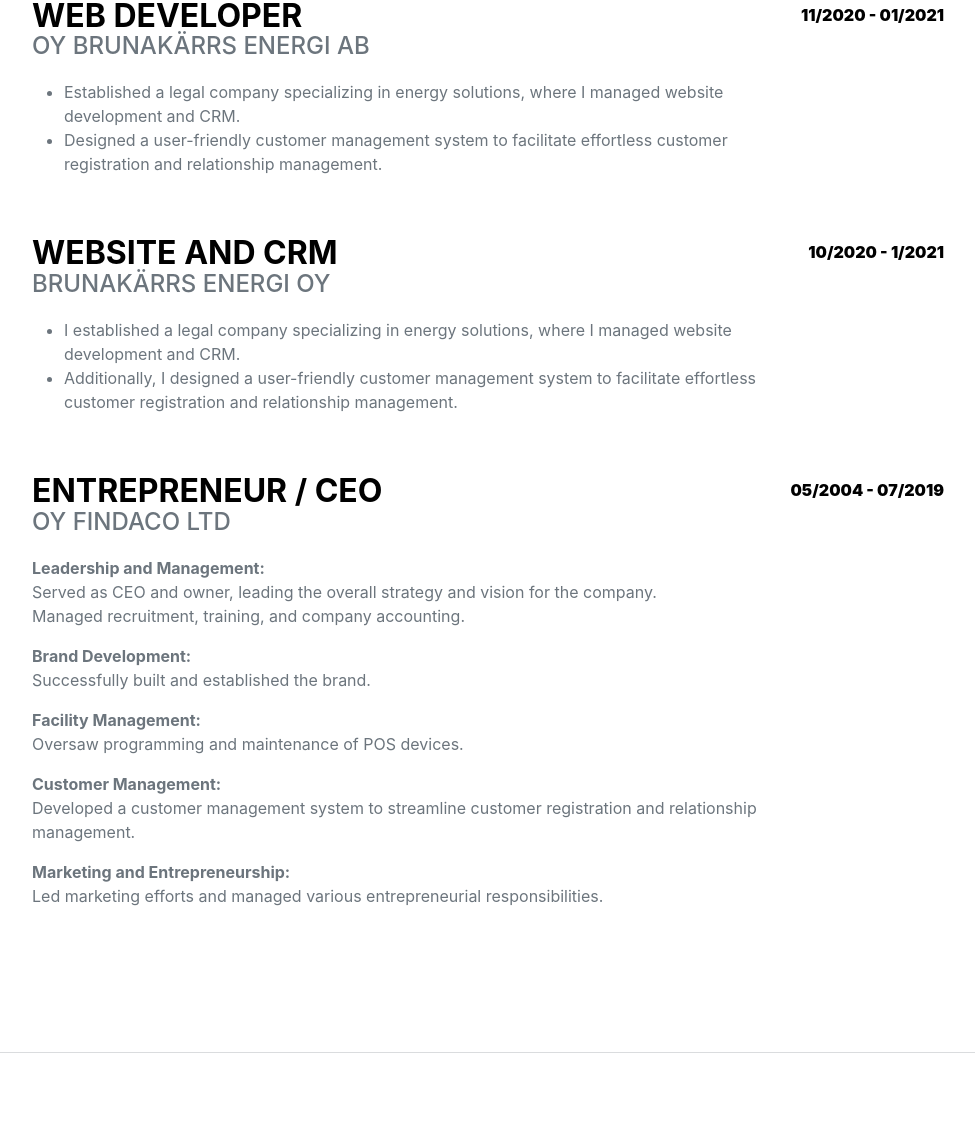
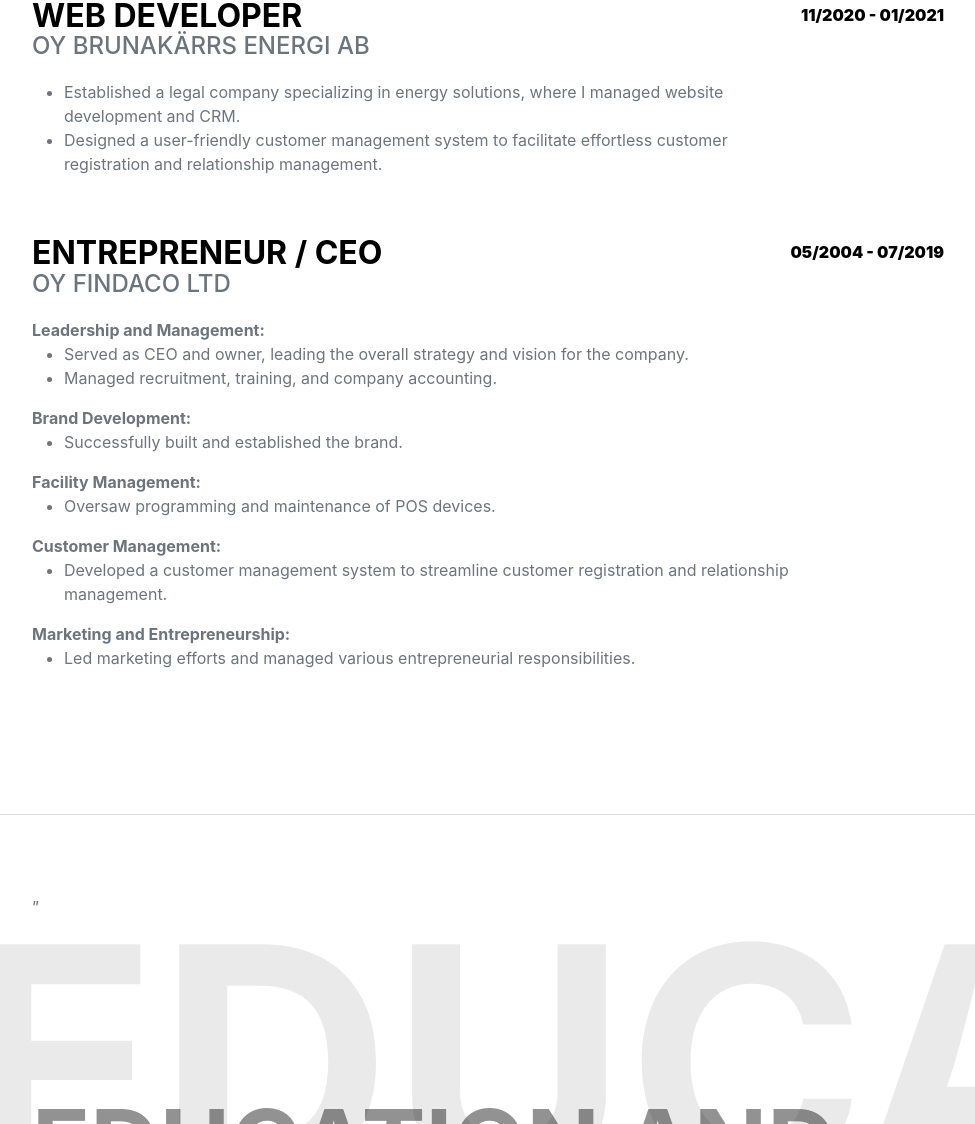
Before and after one commit to LeoSuzu/MyCVSite, a website: page index.html in a window 1280 px wide. Shown: the part 1708-2832 px from the top of the page, without its empty margins (288-1263 px from the left). Drawn offline with nearby package versions, Linux system fonts and the light colour scheme; a web font is replaced by a local one.

Commit message:
EXPERIENCE SECTI reformed. Added new experience

```diff
--- a/index.html
+++ b/index.html
@@ -135,48 +135,36 @@
                     <!-- Experience elements 4 -->
                     <div class="d-flex flex-column flex-md-row justify-content-between mb-5">
                         <div class="flex-grow-1">
-                            <h3 class="mb-0">Website and CRM</h3>
-                            <div class="subheading mb-3">Brunakärrs energi Oy</div>
-                            <ul>
-                                <li>I established a legal company specializing in energy solutions, where I managed website development and CRM.</li>
-                                <li>Additionally, I designed a user-friendly customer management system to facilitate effortless customer registration and relationship management.</li>
-                            </ul>
-                        </div>
-                        <div class="flex-shrink-0"><span class="text-primary"> 10/2020 - 1/2021</span></div>
-                    </div>
-                    <!-- Experience elements 5 -->
-                    <div class="d-flex flex-column flex-md-row justify-content-between mb-5">
-                        <div class="flex-grow-1">
                             <h3 class="mb-0">Entrepreneur / CEO</h3>
                             <div class="subheading mb-3">Oy Findaco Ltd</div>
                             <div class="task-category">
                                 <strong>Leadership and Management:</strong>
-                                <ul class="list-unstyled">
+                                <ul class="list-styled">
                                     <li>Served as CEO and owner, leading the overall strategy and vision for the company.</li>
                                     <li>Managed recruitment, training, and company accounting.</li>
                                 </ul>
                             </div>
                             <div class="task-category">
                                 <strong>Brand Development:</strong>
-                                <ul class="list-unstyled">
+                                <ul class="list-styled">
                                     <li>Successfully built and established the brand.</li>
                                 </ul>
                             </div>
                             <div class="task-category">
                                 <strong>Facility Management:</strong>
-                                <ul class="list-unstyled">
+                                <ul class="list-styled">
                                     <li>Oversaw programming and maintenance of POS devices.</li>
                                 </ul>
                             </div>
                             <div class="task-category">
                                 <strong>Customer Management:</strong>
-                                <ul class="list-unstyled">
+                                <ul class="list-styled">
                                     <li>Developed a customer management system to streamline customer registration and relationship management.</li>
                                 </ul>
                             </div>
                             <div class="task-category">
                                 <strong>Marketing and Entrepreneurship:</strong>
-                                <ul class="list-unstyled">
+                                <ul class="list-styled">
                                     <li>Led marketing efforts and managed various entrepreneurial responsibilities.</li>
                                 </ul>
                             </div>
```
